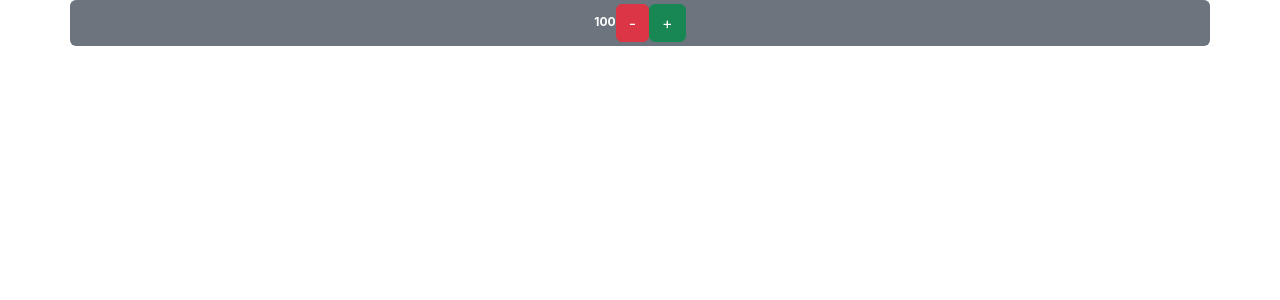
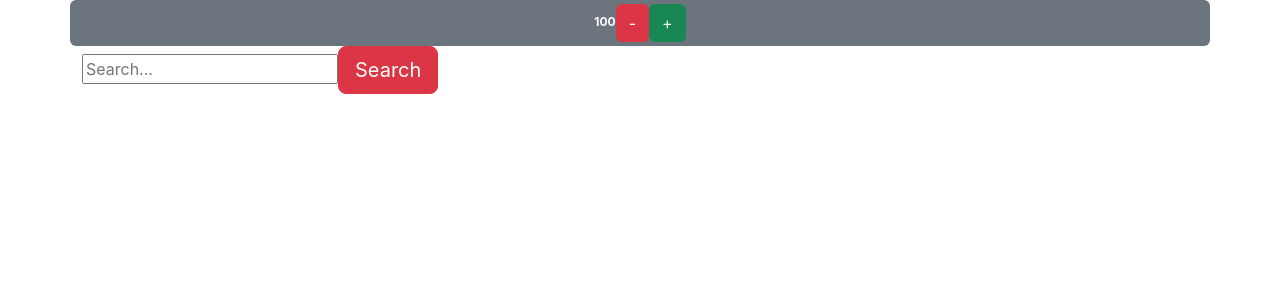
Before and after one commit to hjpgutierrez/netflix-roulette, a React (Create React App) app: page / in a window 1280 px wide. Shown: the top 300 px of the page. Built offline with nearby package versions, Linux system fonts and the light colour scheme.

Commit message:
SearchBar

```diff
--- a/src/App.js
+++ b/src/App.js
@@ -1,11 +1,20 @@
+import { useState } from 'react';
+
 import './App.css';
 import Counter from './Counter.js';
+import SearchForm from './SearchForm.js';
 
 function App() {
+
+  const [filterText, setFilterText] = useState('');
+
   return (
     <div className="container">
         <div className="row">
             <Counter initialValue={100} />
+       </div>
+       <div className="row">
+            <SearchForm filterText={filterText}  onSearch={(event) => { event.preventDefault();console.log(filterText);}} onFilterTextChange={setFilterText} />
        </div>
     </div>
   );
--- /dev/null
+++ b/src/SearchForm.js
@@ -0,0 +1,15 @@
+export default function SearchBar({ filterText, onSearch, onFilterTextChange }) {
+    return (
+      <form>
+        <input
+          type="text"
+          value={filterText}
+          onChange={(e) => onFilterTextChange(e.target.value)}
+          placeholder="Search..."/>
+        <button  className="btn btn-danger btn-lg" onClick={onSearch} >
+
+          Search
+        </button>
+      </form>
+    );
+  }
```
